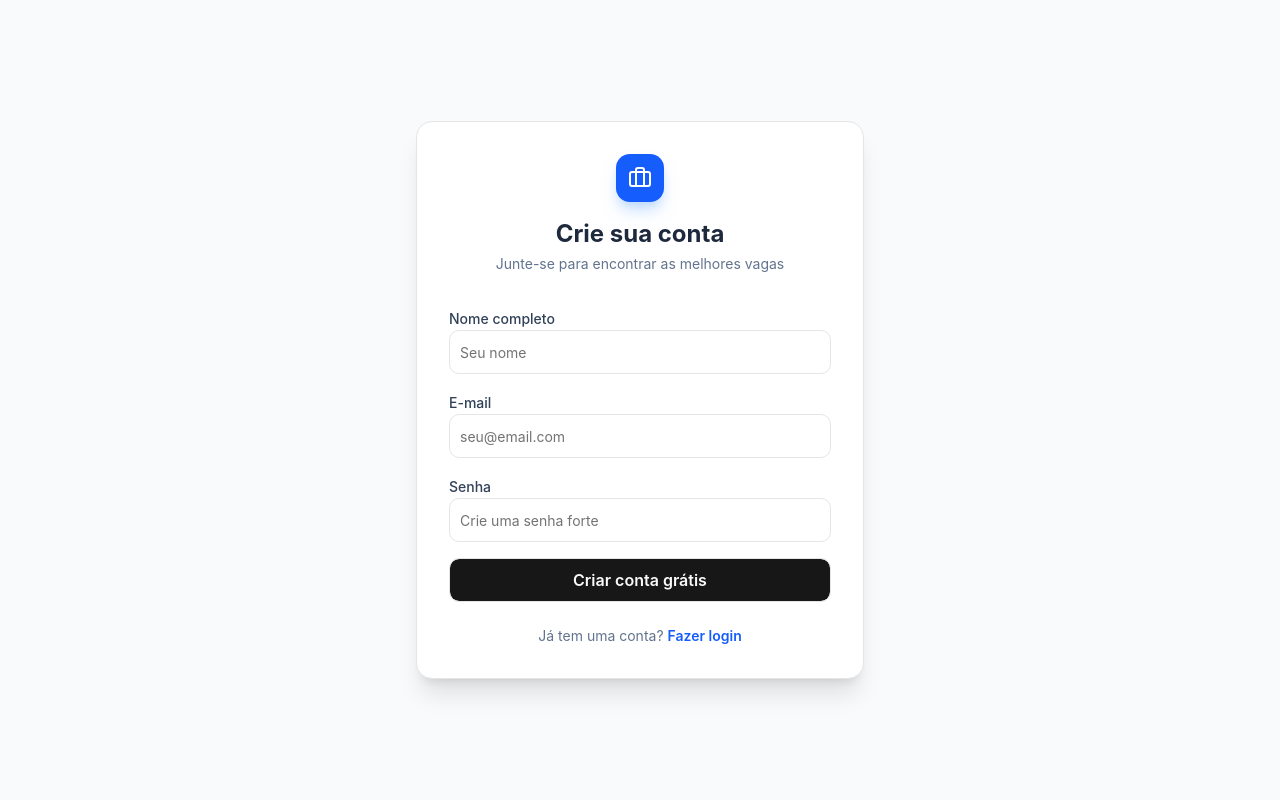
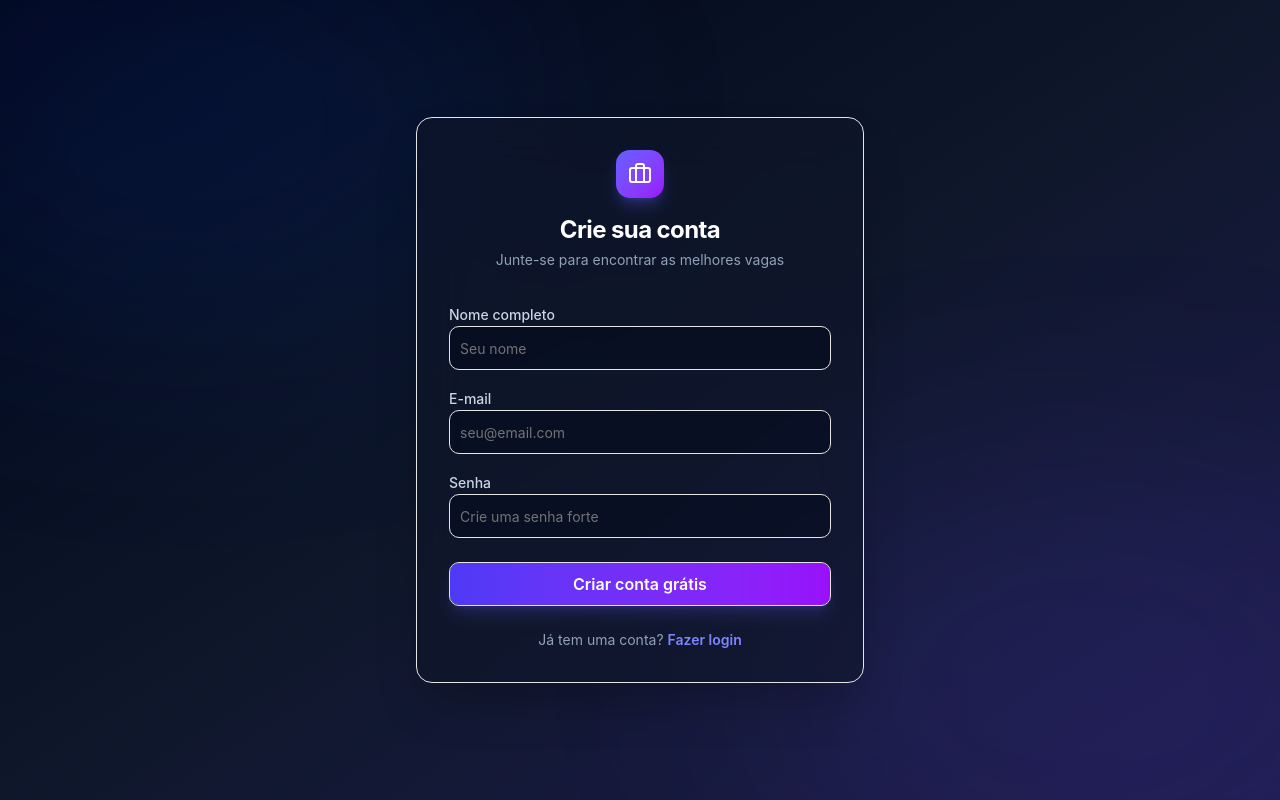
Before and after one commit to dnlortega/vagas-linkedin, a Next.js app: page /cadastro in a window 1280 px wide. Built offline with nearby package versions, Linux system fonts and the light colour scheme.

Commit message:
fix: conserta erro de sintaxe de crase em emails

```diff
--- a/app/(auth)/cadastro/page.js
+++ b/app/(auth)/cadastro/page.js
@@ -42,41 +42,45 @@ export default function CadastroPage() {
   };
 
   return (
-    <div className="min-h-screen flex items-center justify-center bg-slate-50 p-4">
-      <div className="w-full max-w-md bg-white rounded-2xl shadow-xl p-8 border border-slate-100">
+    <div className="min-h-screen flex items-center justify-center bg-gradient-to-br from-slate-950 via-slate-900 to-indigo-950 p-4 relative overflow-hidden">
+      {/* Efeitos de luz de fundo (Glow) */}
+      <div className="absolute top-[-10%] left-[-10%] w-[50%] h-[50%] bg-blue-600/10 rounded-full blur-[120px] pointer-events-none" />
+      <div className="absolute bottom-[-10%] right-[-10%] w-[50%] h-[50%] bg-indigo-500/10 rounded-full blur-[120px] pointer-events-none" />
+
+      <div className="w-full max-w-md bg-slate-900/60 backdrop-blur-xl rounded-2xl shadow-2xl p-8 border border-slate-800/80 relative z-10">
         <div className="flex flex-col items-center mb-8">
-          <div className="h-12 w-12 rounded-xl bg-blue-600 flex items-center justify-center shadow-lg shadow-blue-200 mb-4">
+          <div className="h-12 w-12 rounded-xl bg-gradient-to-br from-indigo-500 to-purple-600 flex items-center justify-center shadow-lg shadow-indigo-500/30 mb-4 hover:scale-105 transition-transform duration-300">
             <BriefcaseIcon className="h-6 w-6 text-white" />
           </div>
-          <h1 className="text-2xl font-bold text-slate-800">Crie sua conta</h1>
-          <p className="text-sm text-slate-500 mt-1">Junte-se para encontrar as melhores vagas</p>
+          <h1 className="text-2xl font-bold text-white tracking-tight">Crie sua conta</h1>
+          <p className="text-sm text-slate-400 mt-1">Junte-se para encontrar as melhores vagas</p>
         </div>
 
         <form onSubmit={handleSubmit} className="space-y-4">
-          <div className="space-y-1">
-            <label className="text-sm font-medium text-slate-700">Nome completo</label>
+          <div className="space-y-1.5">
+            <label className="text-sm font-medium text-slate-300">Nome completo</label>
             <Input
               type="text"
               placeholder="Seu nome"
               value={nome}
               onChange={(e) => setNome(e.target.value)}
               required
-              className="h-11"
+              className="h-11 bg-slate-950/40 border-slate-800 text-white placeholder-slate-500 focus-visible:ring-indigo-500 focus-visible:border-indigo-500"
             />
           </div>
-          <div className="space-y-1">
-            <label className="text-sm font-medium text-slate-700">E-mail</label>
+          <div className="space-y-1.5">
+            <label className="text-sm font-medium text-slate-300">E-mail</label>
             <Input
               type="email"
               placeholder="seu@email.com"
               value={email}
               onChange={(e) => setEmail(e.target.value)}
               required
-              className="h-11"
+              className="h-11 bg-slate-950/40 border-slate-800 text-white placeholder-slate-500 focus-visible:ring-indigo-500 focus-visible:border-indigo-500"
             />
           </div>
-          <div className="space-y-1">
-            <label className="text-sm font-medium text-slate-700">Senha</label>
+          <div className="space-y-1.5">
+            <label className="text-sm font-medium text-slate-300">Senha</label>
             <Input
               type="password"
               placeholder="Crie uma senha forte"
@@ -84,17 +88,21 @@ export default function CadastroPage() {
               onChange={(e) => setSenha(e.target.value)}
               required
               minLength={6}
-              className="h-11"
+              className="h-11 bg-slate-950/40 border-slate-800 text-white placeholder-slate-500 focus-visible:ring-indigo-500 focus-visible:border-indigo-500"
             />
           </div>
-          <Button type="submit" className="w-full h-11 text-base font-semibold" disabled={loading}>
+          <Button
+            type="submit"
+            className="w-full h-11 text-base font-semibold bg-gradient-to-r from-indigo-600 to-purple-600 hover:from-indigo-500 hover:to-purple-500 hover:scale-[1.01] active:scale-[0.99] transition-all duration-200 text-white shadow-lg shadow-indigo-500/20 mt-2"
+            disabled={loading}
+          >
             {loading ? "Criando..." : "Criar conta grátis"}
           </Button>
         </form>
 
-        <div className="mt-6 text-center text-sm text-slate-500">
+        <div className="mt-6 text-center text-sm text-slate-400">
           Já tem uma conta?{" "}
-          <Link href="/login" className="text-blue-600 font-semibold hover:underline">
+          <Link href="/login" className="text-indigo-400 font-semibold hover:text-indigo-300 hover:underline transition-colors">
             Fazer login
           </Link>
         </div>
--- a/app/api/vagas/route.js
+++ b/app/api/vagas/route.js
@@ -13,7 +13,7 @@ const UA = 'Mozilla/5.0 (Windows NT 10.0; Win64; x64) AppleWebKit/537.36 (KHTML,
 const HEADERS_HTML = { 'User-Agent': UA, 'Accept-Language': 'pt-BR,pt;q=0.9', Accept: 'text/html,*/*;q=0.8' };
 const HEADERS_JSON = { 'User-Agent': UA, 'Accept-Language': 'pt-BR,pt;q=0.9', Accept: 'application/json' };
 
-const CIDADES = ['bauru'];
+const CIDADES = ['bauru', 'guarulhos', 'são paulo', 'sp'];
 
 function sleep(ms) { return new Promise(r => setTimeout(r, ms)); }
 
@@ -44,7 +44,7 @@ const TERMOS_LINKEDIN = [
 ];
 
 async function linkedinPagina(keyword, start) {
-  const url = `https://www.linkedin.com/jobs-guest/jobs/api/seeMoreJobPostings/search?keywords=${encodeURIComponent(keyword)}&location=${encodeURIComponent('Bauru, São Paulo, Brasil')}&start=${start}&count=25`;
+  const url = `https://www.linkedin.com/jobs-guest/jobs/api/seeMoreJobPostings/search?keywords=${encodeURIComponent(keyword)}&location=${encodeURIComponent('São Paulo, Brasil')}&start=${start}&count=25`;
   const resp = await fetchHtml(url, { headers: HEADERS_HTML, timeout: 12000 });
   const $ = cheerio.load(resp.data);
   const vagas = [];
@@ -643,10 +643,10 @@ ${listaTitulos}`;
             await transporter.sendMail({
               from: '"Radar de Vagas TI" <' + emailUser + '>',
               to: emailUser,
-              subject: \`🚨 \${novasTI.length} Novas Vagas de TI!\`,
+              subject: `🚨 ${novasTI.length} Novas Vagas de TI!`,
               html: emailHtml
             });
-            console.log(\`[email] Notificação enviada para \${emailUser}.\`);
+            console.log(`[email] Notificação enviada para ${emailUser}.`);
           } catch (err) {
             console.error('[email] Erro ao enviar e-mail:', err.message);
           }
```
